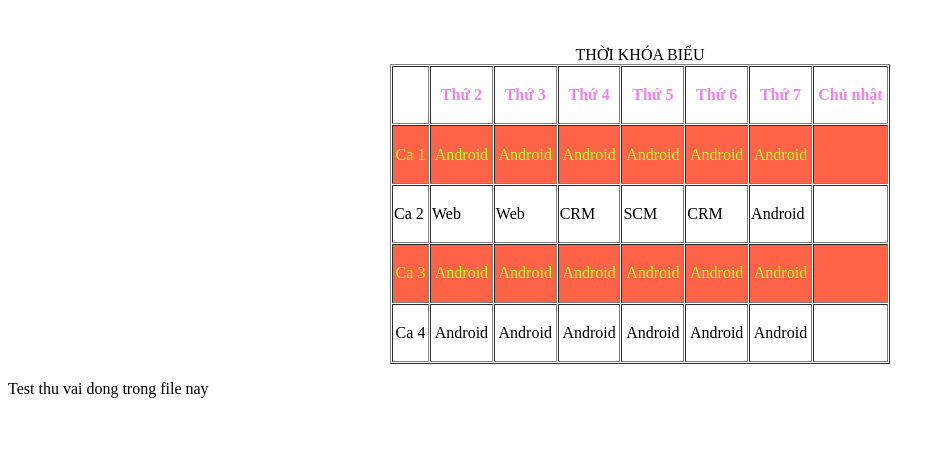
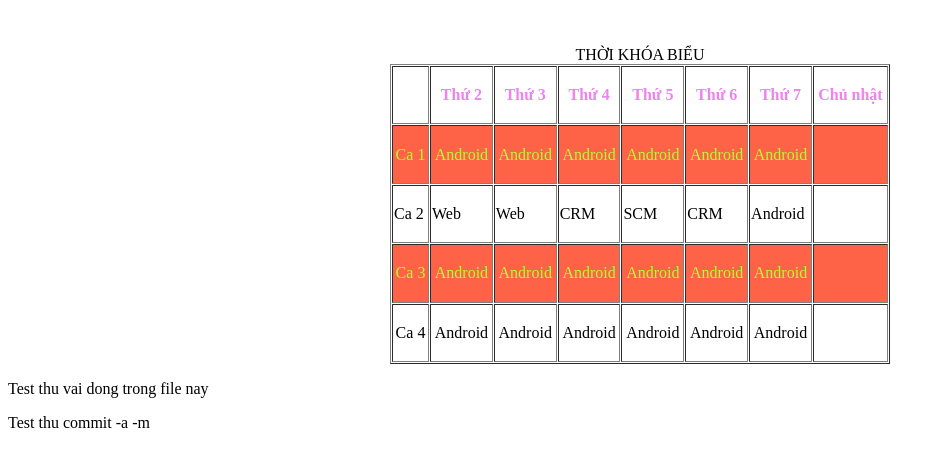
Before and after one commit to Giangvo55/Web, a plain HTML site: page index.html in a window 1280 px wide. Shown: the whole page, without its empty margins (0-945 px from the left). Drawn offline with Linux system fonts and the light colour scheme.

Commit message:
add other line

```diff
--- a/index.html
+++ b/index.html
@@ -65,6 +65,6 @@
 
     </table>
     <p> Test thu vai dong trong file nay</p>
-
+    <p>Test thu commit -a -m </p>
 </body>
 </html>
```
